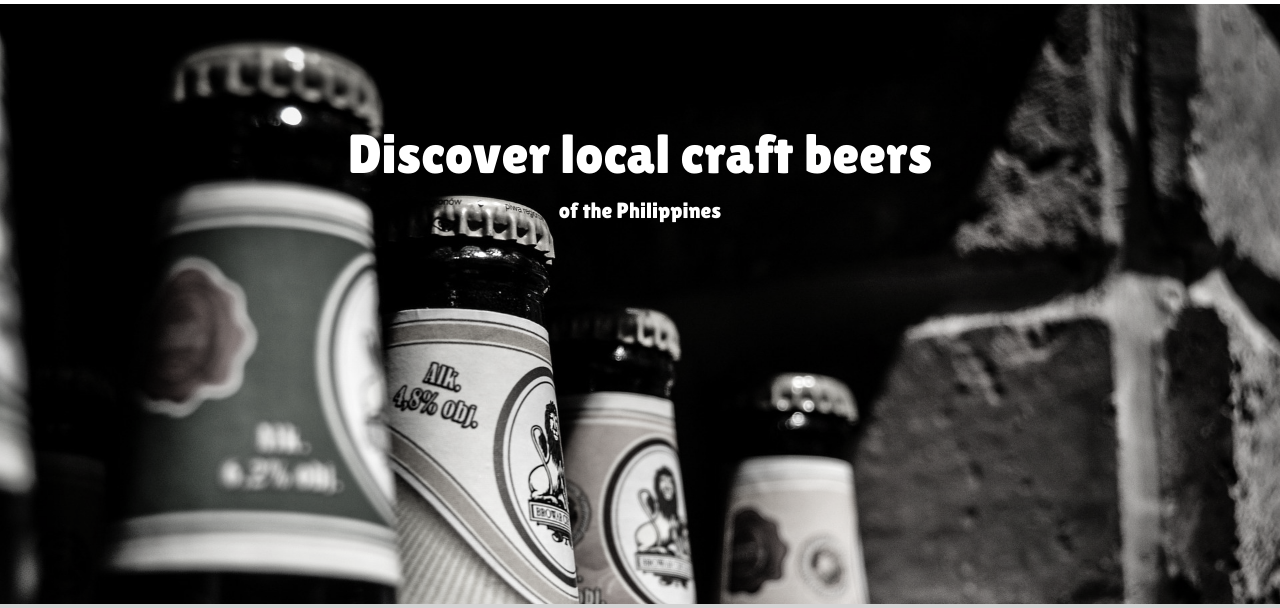
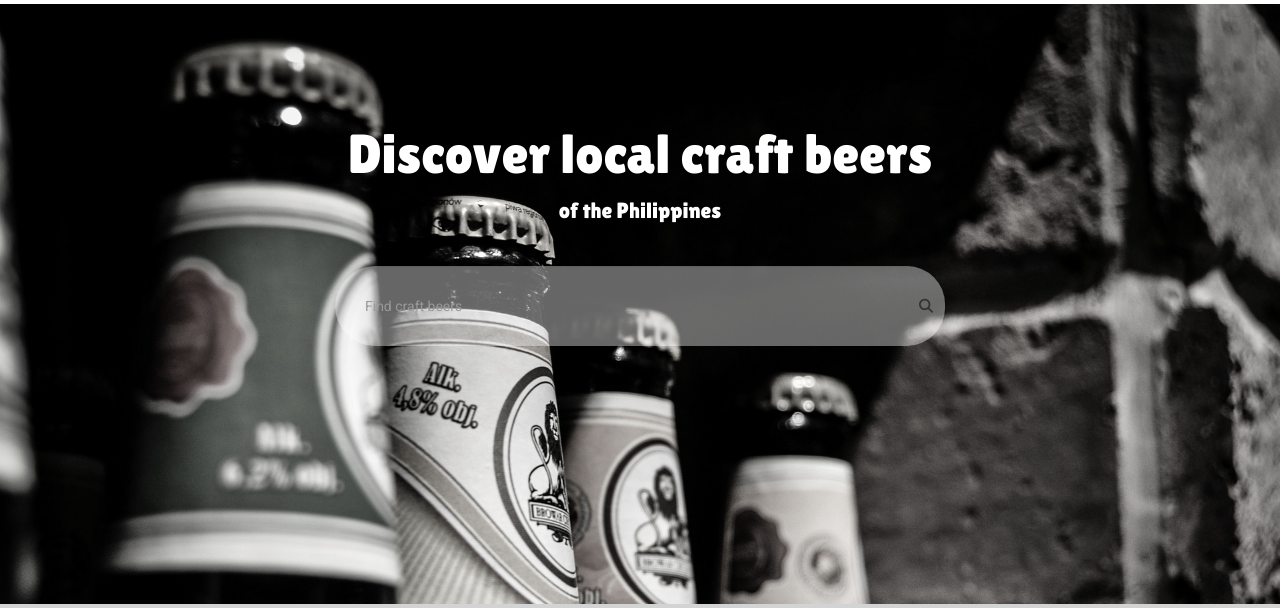
Before and after one commit to arantebw/csp2-ecommerce, a PHP site: page / in a window 1280 px wide. Shown: the part 87-695 px from the top of the page. Run offline with PHP 8.4, Linux system fonts and the light colour scheme; some libraries are stand-ins or nearby versions.

Commit message:
Created search tool

```diff
--- a/css/style.css
+++ b/css/style.css
@@ -31,7 +31,6 @@ a.brand-name {
 	left: 0;
 	width: 100%;
 	padding-top: 100px;
-
 }
 
 .home-explorer > h1 {
@@ -45,6 +44,38 @@ a.brand-name {
 	text-align: center;
 }
 
+.search-tool {
+  font-family: "Roboto", sans-serif;
+  width: 50%;
+  display: block;
+  margin: 0 auto;
+  margin-top: 20px;
+  padding-top: 20px;
+}
+
+.form-control-personal {
+  height: 80px;
+  padding-right: 30px;
+}
+
+input.form-control.form-control-personal {
+  padding-left: 30px;
+  border-radius: 100px;
+  background-color: rgba(255, 255, 255, 0.4);
+  border: rgb(255, 255, 255);
+}
+
+.btn-default-personal {
+  height: 80px;
+  border-radius: 100px;
+  background-color: rgba(255, 255, 255, 0.4);
+  border: rgb(255, 255, 255);
+}
+
+button.btn.btn-default.btn-default-personal {
+  margin: 0;
+}
+
 .main-footer {
 	background-color: lightgrey;
 	padding: 50px 0 50px 0;
--- a/tmp/hero_banner.php
+++ b/tmp/hero_banner.php
@@ -2,6 +2,17 @@
     <div class="home-explorer">
       <h1>Discover local craft beers</h1>
       <span>of the Philippines</span>
+
+      <div class="row search-tool">
+        <div class="col-lg-12">
+          <div class="input-group">
+            <input type="text" class="form-control form-control-personal" placeholder="Find craft beers">
+            <span class="input-group-btn">
+              <button class="btn btn-default btn-default-personal"><i class="fa fa-search" aria-hidden="true"></i></button>
+            </span>
+          </div>
+        </div>
+      </div>
     </div>
 
     <div class="carousel-inner" role="listbox" style="height:600;">
```
